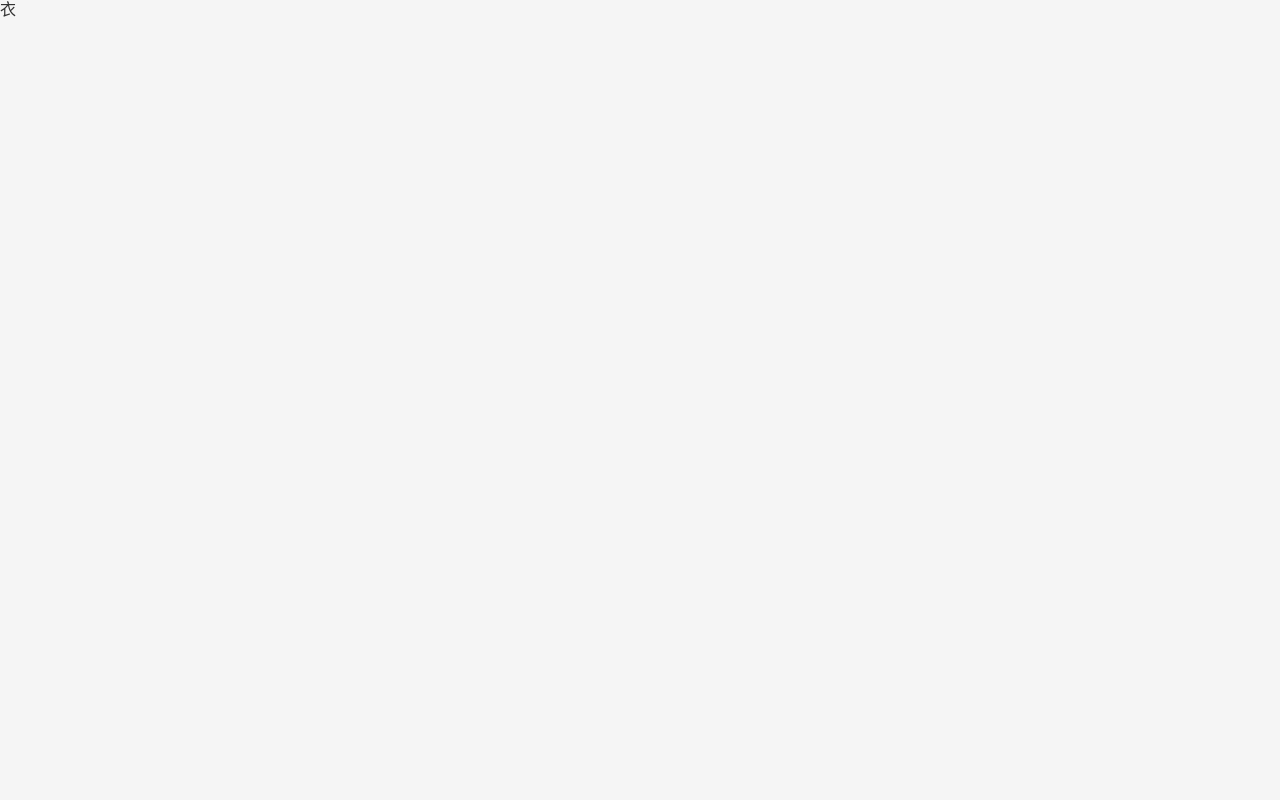
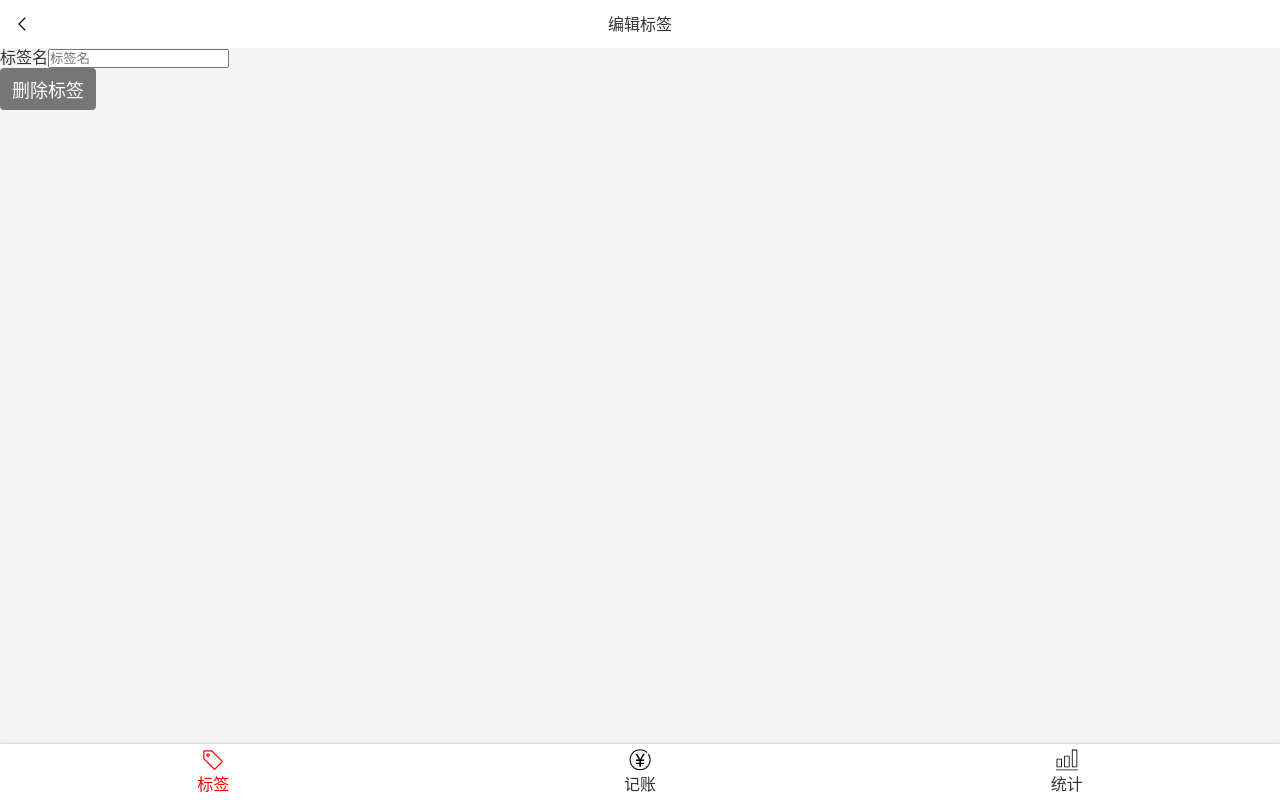
Before and after one commit to GelatoMao/CashNote, a React app: page /#/tags/1 in a window 1280 px wide. Built offline with nearby package versions, Linux system fonts and the light colour scheme.

Commit message:
创建Input组件

```diff
--- /dev/null
+++ b/src/components/Button.tsx
@@ -0,0 +1,12 @@
+import styled from "styled-components"
+
+const Button = styled.button`
+  font-size: 18px;
+  border: none;
+  padding: 8px 12px;
+  background: #767676;
+  border-radius: 4px;
+  color: white;
+`
+
+export { Button }
--- a/src/components/Icon.tsx
+++ b/src/components/Icon.tsx
@@ -3,17 +3,23 @@
 // require("icons/statistic.svg")
 
 // 封装require函数
-let importAll = (requireContext: __WebpackModuleApi.RequireContext) => requireContext.keys().forEach(requireContext);
-try {importAll(require.context('icons', true, /\.svg$/));} catch (error) {console.log(error);}
+let importAll = (requireContext: __WebpackModuleApi.RequireContext) =>
+  requireContext.keys().forEach(requireContext)
+try {
+  importAll(require.context("icons", true, /\.svg$/))
+} catch (error) {
+  console.log(error)
+}
 
 type Props = {
-  name: string
+  // name是可选的
+  name?: string
 }
 
 const Icon = (props: Props) => {
   return (
     <svg className="icon">
-      <use xlinkHref={"#" + props.name} />
+      {props.name && <use xlinkHref={"#" + props.name} />}
     </svg>
   )
 }
--- /dev/null
+++ b/src/components/Input.tsx
@@ -0,0 +1,34 @@
+import React from "react"
+import styled from "styled-components"
+
+const Label = styled.label`
+  display: flex;
+  align-items: center;
+  > span {
+    margin-right: 16px;
+  }
+  > input {
+    display: block;
+    height: 72px;
+    flex-grow: 1;
+    border: none;
+    background: none;
+  }
+`
+
+type Props = {
+  label: string
+} & React.InputHTMLAttributes<HTMLInputElement>
+
+const Input: React.FC<Props> = (props) => {
+  // ...rest表示其他所有属性
+  const { label,children, ...rest } = props
+  return (
+    <Label>
+      <span>{label}</span>
+      <input {...rest} />
+    </Label>
+  )
+}
+
+export { Input }
--- a/src/views/Money/NotesSection.tsx
+++ b/src/views/Money/NotesSection.tsx
@@ -1,50 +1,27 @@
-import React, { useState, useRef } from "react"
+import React, { useState, useRef, ChangeEventHandler } from "react"
 import styled from "styled-components"
+import { Input } from "components/Input"
 
 const Wrapper = styled.section`
   background-color: #f5f5f5;
   padding: 0 16px;
   font-size: 14px;
-  > label {
-    display: flex;
-    align-items: center;
-    > span {
-      margin-right: 16px;
-    }
-    > input {
-      display: block;
-      height: 72px;
-      flex-grow: 1;
-      border: none;
-      background: none;
-    }
-  }
 `
 type Props = {
   value: string
   onChange: (value: string) => void
 }
+
 const NotesSection: React.FC<Props> = (props) => {
   // const [notes, setNotes] = useState("")
   const note = props.value
-  const refInput = useRef<HTMLInputElement>(null)
-  const onBlur = () => {
-    if (refInput.current !== null) {
-      props.onChange(refInput.current.value)
-    }
+  // const refInput = useRef<HTMLInputElement>(null)
+  const onChange: ChangeEventHandler<HTMLInputElement> = (e) => {
+    props.onChange(e.target.value)
   }
   return (
     <Wrapper>
-      <label>
-        <span>备注</span>
-        <input
-          type="text"
-          placeholder="添加备注"
-          ref={refInput}
-          defaultValue={note}
-          onBlur={onBlur}
-        />
-      </label>
+      <Input label="备注" type="text" value={note} onChange={onChange}></Input>
     </Wrapper>
   )
 }
--- a/src/views/Tag.tsx
+++ b/src/views/Tag.tsx
@@ -1,16 +1,46 @@
 import React from "react"
 import { useParams } from "react-router-dom"
+import styled from "styled-components"
 import { useTags } from "useTags"
+import Layout from "components/Layout"
+import Icon from "components/Icon"
+import { Button } from "components/Button"
 
 type Params = {
   id: string
 }
 
+const Topbar = styled.header`
+  display: flex;
+  justify-content: space-between;
+  align-items: center;
+  line-height: 20px;
+  padding: 14px;
+  background: white;
+`
+
 const Tag: React.FC = (props) => {
   const { findTag } = useTags()
   const { id } = useParams<Params>()
   const tag = findTag(parseInt(id))
-  return <div>{tag.name}</div>
+  return (
+    <Layout>
+      <Topbar>
+        <Icon name="left" />
+        <span>编辑标签</span>
+        <Icon />
+      </Topbar>
+      <div>
+        <label>
+          <span>标签名</span>
+          <input type="text" placeholder="标签名" />
+        </label>
+      </div>
+      <div>
+        <Button>删除标签</Button>
+      </div>
+    </Layout>
+  )
 }
 
 export { Tag }
--- a/src/views/Tags.tsx
+++ b/src/views/Tags.tsx
@@ -2,6 +2,7 @@
 import styled from "styled-components"
 import { Link } from "react-router-dom"
 import Layout from "components/Layout"
+import { Button } from "components/Button"
 import { useTags } from "useTags"
 import Icon from "components/Icon"
 
@@ -19,15 +20,6 @@
       padding: 12px 16px 12px 0;
     }
   }
-`
-
-const Button = styled.button`
-  font-size: 18px;
-  border: none;
-  padding: 8px 12px;
-  background: #767676;
-  border-radius: 4px;
-  color: white;
 `
 
 const Center = styled.div`
@@ -50,7 +42,8 @@
           return (
             <li key={tag.id}>
               <Link to={"/tags/" + tag.id}>
-                <span className="oneLine">{tag.name}</span> <Icon name="right" />
+                <span className="oneLine">{tag.name}</span>{" "}
+                <Icon name="right" />
               </Link>
             </li>
           )
```
